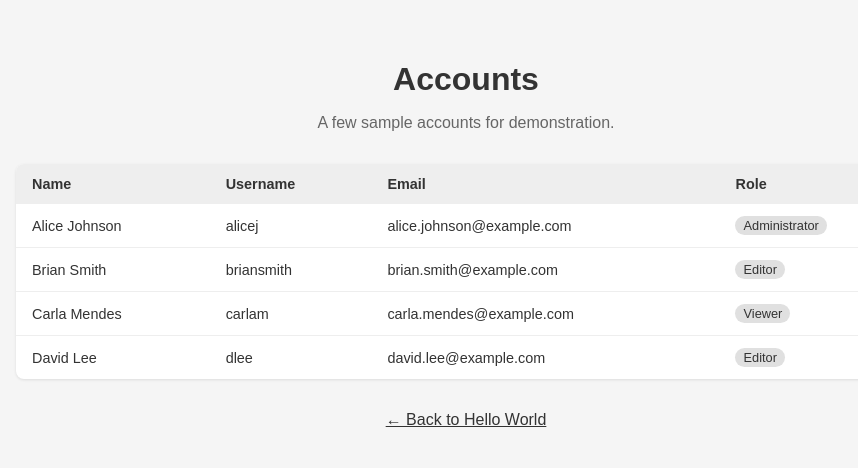
After one commit to Mithaq-Abdullah/TEST, a PHP site: page /accounts.php in a window 1280 px wide. The commit adds this page. Shown: the top 468 px of the page, without its empty margins (174-1032 px from the left). Run offline with PHP 8.4, Linux system fonts and the light colour scheme.

Commit message:
Add accounts page with sample accounts and link from home page

```diff
--- /dev/null
+++ b/accounts.php
@@ -0,0 +1,120 @@
+<?php
+$title = "Accounts";
+
+$accounts = [
+    [
+        "name" => "Alice Johnson",
+        "username" => "alicej",
+        "email" => "alice.johnson@example.com",
+        "role" => "Administrator",
+    ],
+    [
+        "name" => "Brian Smith",
+        "username" => "briansmith",
+        "email" => "brian.smith@example.com",
+        "role" => "Editor",
+    ],
+    [
+        "name" => "Carla Mendes",
+        "username" => "carlam",
+        "email" => "carla.mendes@example.com",
+        "role" => "Viewer",
+    ],
+    [
+        "name" => "David Lee",
+        "username" => "dlee",
+        "email" => "david.lee@example.com",
+        "role" => "Editor",
+    ],
+];
+?>
+<!DOCTYPE html>
+<html lang="en">
+<head>
+    <meta charset="UTF-8">
+    <title><?php echo htmlspecialchars($title); ?></title>
+    <style>
+        body {
+            margin: 0;
+            font-family: Arial, sans-serif;
+            background-color: #f5f5f5;
+            color: #333;
+        }
+        .container {
+            max-width: 900px;
+            margin: 0 auto;
+            padding: 40px 20px;
+        }
+        h1 {
+            text-align: center;
+            margin-bottom: 8px;
+        }
+        .subtitle {
+            text-align: center;
+            color: #666;
+            margin-bottom: 32px;
+        }
+        table {
+            width: 100%;
+            border-collapse: collapse;
+            background: #fff;
+            border-radius: 8px;
+            overflow: hidden;
+            box-shadow: 0 1px 3px rgba(0, 0, 0, 0.1);
+        }
+        th, td {
+            text-align: left;
+            padding: 12px 16px;
+            font-size: 0.9rem;
+        }
+        th {
+            background-color: #eee;
+            color: #333;
+        }
+        tr:not(:last-child) td {
+            border-bottom: 1px solid #eee;
+        }
+        .role {
+            display: inline-block;
+            padding: 2px 8px;
+            border-radius: 12px;
+            font-size: 0.8rem;
+            background-color: #e0e0e0;
+            color: #333;
+        }
+        .back-link {
+            display: block;
+            text-align: center;
+            margin-top: 32px;
+            color: #333;
+        }
+    </style>
+</head>
+<body>
+    <div class="container">
+        <h1><?php echo htmlspecialchars($title); ?></h1>
+        <p class="subtitle">A few sample accounts for demonstration.</p>
+        <table>
+            <thead>
+                <tr>
+                    <th>Name</th>
+                    <th>Username</th>
+                    <th>Email</th>
+                    <th>Role</th>
+                </tr>
+            </thead>
+            <tbody>
+                <?php foreach ($accounts as $account): ?>
+                    <tr>
+                        <td><?php echo htmlspecialchars($account["name"]); ?></td>
+                        <td><?php echo htmlspecialchars($account["username"]); ?></td>
+                        <td><?php echo htmlspecialchars($account["email"]); ?></td>
+                        <td><span class="role"><?php echo htmlspecialchars($account["role"]); ?></span></td>
+                    </tr>
+                <?php endforeach; ?>
+            </tbody>
+        </table>
+        <a class="back-link" href="index.php">&larr; Back to Hello World</a>
+    </div>
+</body>
+</html>
--- a/index.php
+++ b/index.php
@@ -35,5 +35,6 @@ $message = "Hello World";
 <body>
     <h1><a href="about.php"><?php echo htmlspecialchars($message); ?></a></h1>
     <p><a href="products.php">View Products</a></p>
+    <p><a href="accounts.php">View Accounts</a></p>
 </body>
 </html>
```
